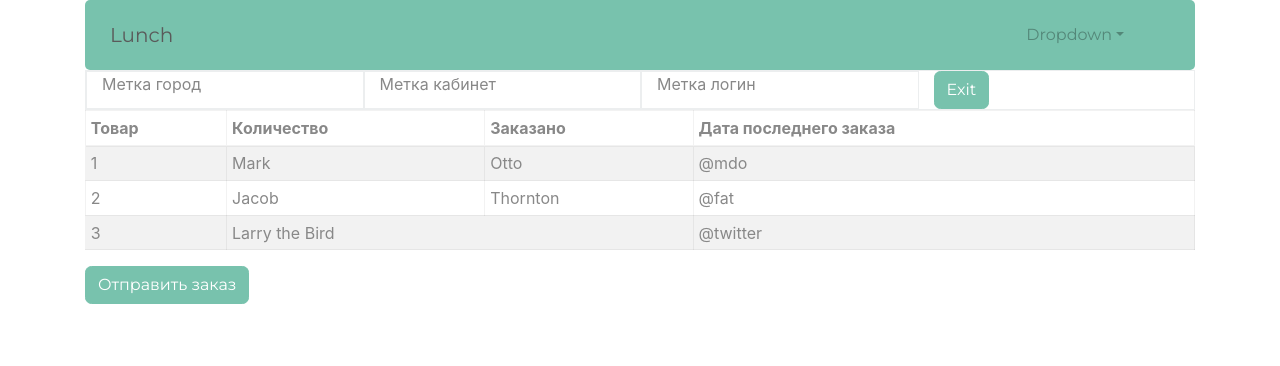
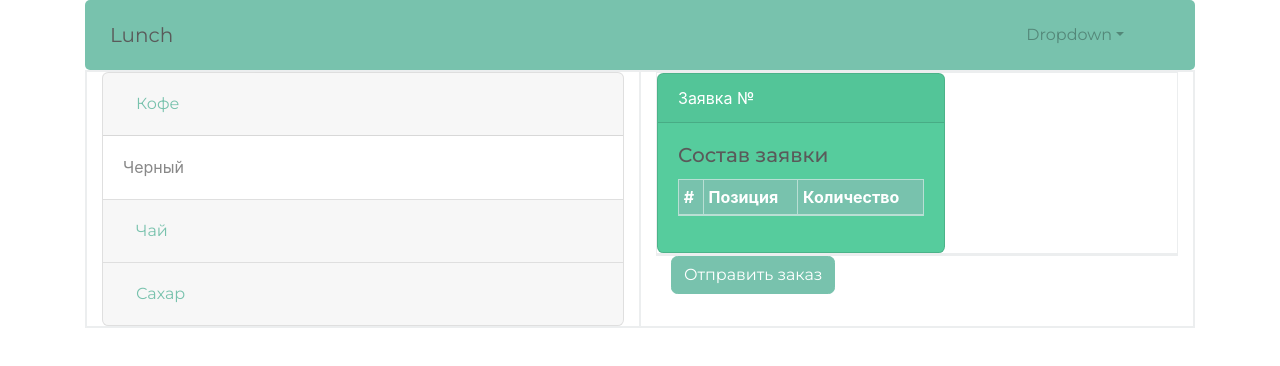
Before and after one commit to Faxeruna/Lunch, a React (Create React App) app: page /users/newOrder in a window 1280 px wide. Shown: the top 366 px of the page. Built offline with nearby package versions, Linux system fonts and the light colour scheme.

Commit message:
change neworder

```diff
--- a/src/components/users/newOrder/NewOrder.js
+++ b/src/components/users/newOrder/NewOrder.js
@@ -4,59 +4,91 @@ import Row from 'react-bootstrap/Row';
 import Col from 'react-bootstrap/Col';
 import Button from 'react-bootstrap/Button';
 import Table from 'react-bootstrap/Table';
+import Accordion from 'react-bootstrap/Accordion';
+import Card from 'react-bootstrap/Card';
 
 export default class HomePage extends Component{
   render(){
     return (
-    <div id="newOrder">
+
       <Container>
+
+        <Container>
+          <Row className="border">
+            <Col className="border">
+             <Accordion defaultActiveKey="0">
+                <Card>
+                  <Card.Header>
+                    <Accordion.Toggle as={Button} variant="link" eventKey="0">
+                      Кофе
+                    </Accordion.Toggle>
+                  </Card.Header>
+                  <Accordion.Collapse eventKey="0">
+                    <Card.Body>Черный</Card.Body>
+                  </Accordion.Collapse>
+                </Card>
+                <Card>
+                  <Card.Header>
+                    <Accordion.Toggle as={Button} variant="link" eventKey="1">
+                      Чай
+                    </Accordion.Toggle>
+                  </Card.Header>
+                  <Accordion.Collapse eventKey="1">
+                    <Card.Body>Гринфилд</Card.Body>
+                  </Accordion.Collapse>
+                </Card>
+                <Card>
+                  <Card.Header>
+                    <Accordion.Toggle as={Button} variant="link" eventKey="2">
+                      Сахар
+                    </Accordion.Toggle>
+                  </Card.Header>
+                  <Accordion.Collapse eventKey="2">
+                  <Card.Body>Сахар</Card.Body>
+                  </Accordion.Collapse>
+                </Card>
+           </Accordion>
+            </Col>
+
+                      <Col className="border">
                       <div>
                       <Container>
                       <Row className="border">
-            <Col className="border">Метка город</Col>
-            <Col className="border">Метка кабинет</Col>
-            <Col className="border">Метка логин</Col>
-            <Col>
-            <Button>Exit</Button>
-            </Col>
-          </Row>
-        </Container>
-          <div>
-            <Table striped bordered hover size="sm">
+                        <Card bg="success" text="white" style={{ width: '18rem' }}>
+                                        <Card.Header>Заявка №</Card.Header>
+                                        <Card.Body>
+                                          <Card.Title>Состав заявки</Card.Title>
+                                            <Table striped bordered hover size="sm" className="table-primary">
                                               <thead>
                                                 <tr>
-              <th>Товар</th>
+                                                  <th>#</th>
+                                                  <th>Позиция</th>
                                                   <th>Количество</th>
-              <th>Заказано</th>
-              <th>Дата последнего заказа</th>
                                                 </tr>
                                               </thead>
                                               <tbody>
-                  <tr>
-                    <td>1</td>
-                    <td>Mark</td>
-                    <td>Otto</td>
-                    <td>@mdo</td>
-                  </tr>
-                  <tr>
-                    <td>2</td>
-                    <td>Jacob</td>
-                    <td>Thornton</td>
-                    <td>@fat</td>
-                  </tr>
-                  <tr>
-                    <td>3</td>
-                    <td colSpan="2">Larry the Bird</td>
-                    <td>@twitter</td>
-                  </tr>
+
                                               </tbody>
                                             </Table>
-          </div>
-    </div>
+                                        </Card.Body>
+                                      </Card>
+                      </Row>
+                      <Row className="border">
+
+                      </Row>
                       <Button>Отправить заказ</Button>
                       </Container>
+                      </div>
+                      </Col>
 
-    </div>
+        </Row>
+        </Container>
+
+
+
+    </Container>
+
+
     );
   }
 }
--- a/src/components/users/orderList/OrderList.js
+++ b/src/components/users/orderList/OrderList.js
@@ -110,7 +110,7 @@ export default class HomePage extends Component{
                   </ButtonGroup>
                   <FormControl type="text" placeholder="Введите данные" className="mr-sm-2" />
                   <Button type="button" variant="success">Применить</Button>
-                  <Button type="button" className="mx-1" variant="warning">Создать заявку</Button>
+                  <Button href="/users/newOrder" type="button" className="mx-1" variant="warning">Создать заявку</Button>
                 </Form>
               </Navbar>
               <Container>
```
Also changed, not shown: src/components/users/newOrder/1.js (added, +62 -0 lines). Lines whose indentation alone changed are shown as unchanged.
